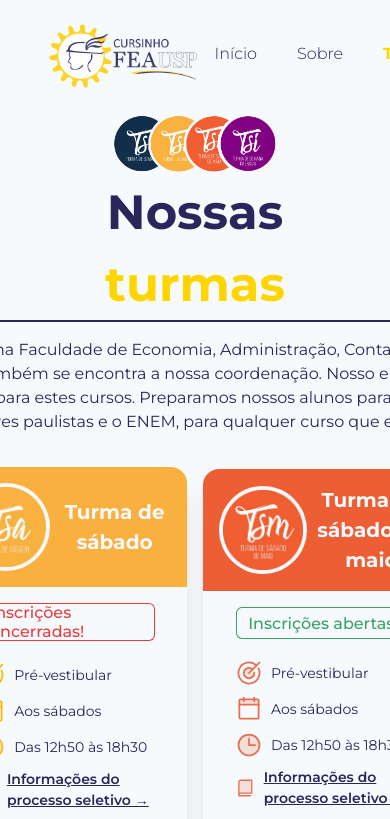
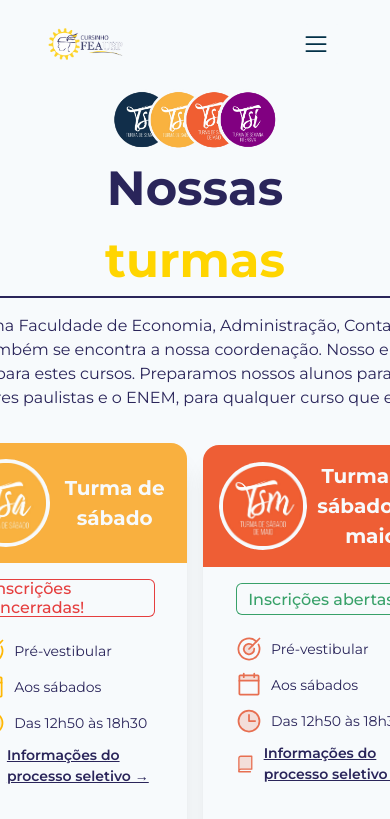
Before and after one commit to PatiCosta/cursinho-institucional, a Next.js app: page /turmas in a window 390 px wide. Shown: the top 819 px of the page. Built offline with nearby package versions, Linux system fonts and the light colour scheme.

Commit message:
header_responsive

```diff
--- a/src/components/Header/index.tsx
+++ b/src/components/Header/index.tsx
@@ -1,6 +1,7 @@
-import {Box, Button, Flex, Image, Text} from '@chakra-ui/react'
+import {Box, Button, Collapse, Flex, IconButton, Image, Text, useDisclosure} from '@chakra-ui/react'
 import Link from 'next/link';
 import { useRouter } from 'next/router';
+import { List } from 'phosphor-react';
 import { useState } from 'react';
 
 interface menuButtonProps {
@@ -15,8 +16,9 @@
 
     return (
         <Flex
-            direction='column'
+            direction={{base: 'row', sm: 'row', lg: 'column'}}
             alignItems='center'
+            justifyContent='center'
             py={2}
             px={4}
             cursor='pointer'
@@ -45,25 +47,28 @@
             >
                 {title}
             </Text>
-            {isActive && <Box bgColor='yellow.500' w='4px' h='4px' borderRadius='100%' />}
+            {isActive && <Box bgColor='yellow.500' w='4px' h='4px' borderRadius='100%' ml={{base: 2, sm: 2, lg: 0}} />}
         </Flex>
     )
 }
 
 export default function Header() {
+    const { isOpen, onToggle } = useDisclosure()
 
     return (
+        <>
             <Flex
                 alignItems='center'
                 justifyContent='space-between'
                 px={12}
                 py={6}
+                w='100vw'
             >
                 <Image
                     src={'static/img/logo.png'}
-                maxH={16}
+                    maxH={{base: 8, sm: 8, lg: 16}}
                 />
-            <Flex gap={2}>
+                <Flex gap={2} display={{base: 'none', sm: 'none', lg: 'flex'}}>
                     <MenuButton title='Início' link='' />
                     <MenuButton title='Sobre' link='sobre' />
                     <MenuButton title='Turmas' link='turmas' />
@@ -74,9 +79,30 @@
                 <Button bgColor='blue.800' color='yellow.500' borderRadius='3xl' transition='all .3s ease' _hover={{
                     bgColor: 'yellow.500',
                     color: 'blue.800'
-            }}>
+                }} size={{base: 'sm', sm: 'sm', lg: 'lg'}} display={{base: 'none', sm: 'none', lg: 'block'}}>
                     <Text>Inscrever-se</Text>
                 </Button>
+                <IconButton
+                    display={{base: 'block', sm: 'block', lg: 'none'}}
+                    aria-label='Abrir menu'
+                    bgColor='gray.50'
+                    icon={<List size={28} color="#023047" />}
+                    onClick={onToggle}
+                    _hover={{
+                        bgColor: 'transparent'
+                    }}
+                />
             </Flex>
+            <Collapse in={isOpen} animateOpacity>
+                <Box>
+                    <MenuButton title='Início' link='' />
+                    <MenuButton title='Sobre' link='sobre' />
+                    <MenuButton title='Turmas' link='turmas' />
+                    <MenuButton title='Inspirações' link='inspiracoes' />
+                    <MenuButton title='Eventos' link='eventos' />
+                    <MenuButton title='Doações' link='doacoes' />
+                </Box>
+            </Collapse>
+        </>
     )
 }
```
Lines whose indentation alone changed are shown as unchanged.
